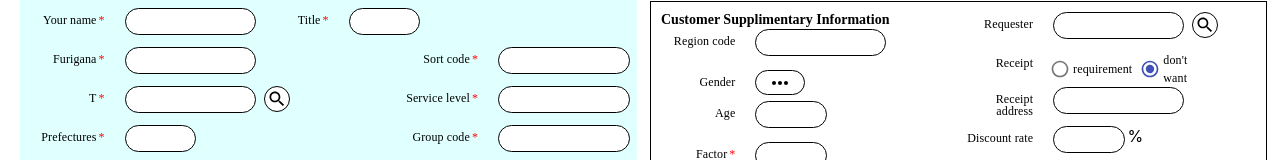
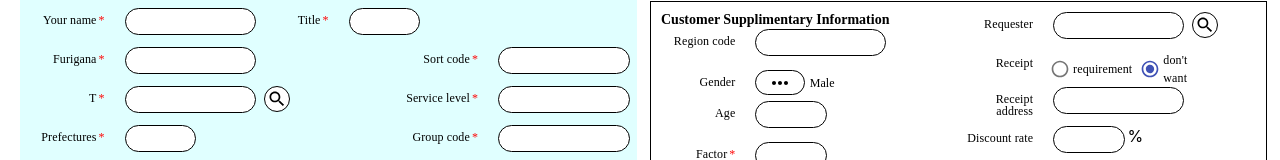
Before and after one commit to ShakhawatHossain13/typescript_employee_mgt, a React (Create React App) app in the folder context_api_customer_registration_form/: page / in a window 1280 px wide. Shown: the part 199-359 px from the top of the page. Built offline with nearby package versions, Linux system fonts and the light colour scheme.

Commit message:
Update index.tsx

```diff
--- a/context_api_customer_registration_form/src/components/Customer/CustomerSupplimentaryInfo/index.tsx
+++ b/context_api_customer_registration_form/src/components/Customer/CustomerSupplimentaryInfo/index.tsx
@@ -212,8 +212,8 @@ const classes = useStyles();
                       aria-describedby="simple-modal-description"
                     >
                       <div style={modalStyle} className={classes.paper}>
-                      <FormControl component="fieldset" >
-                      <FormLabel  >Select an option:</FormLabel>
+                      <FormControl component="fieldset">
+                      <FormLabel>Select an option:</FormLabel>
                       <RadioGroup aria-label="gender"
                           name="gender"
                           onChange={handleFormChange}
@@ -236,9 +236,10 @@ const classes = useStyles();
                           />
                         </RadioGroup>
                       </FormControl>
-
                     </div>
                   </Modal>
+                  <span className={classes.formInputLabel} style={{ textAlign: "left" }}>{customer?.gender }</span>
+
                 <FormLabel  className={`${classes.formInputLabel} ${classes.formInputLabelOne}`}>Age</FormLabel>
                 <TextField
                     name="age"
```
